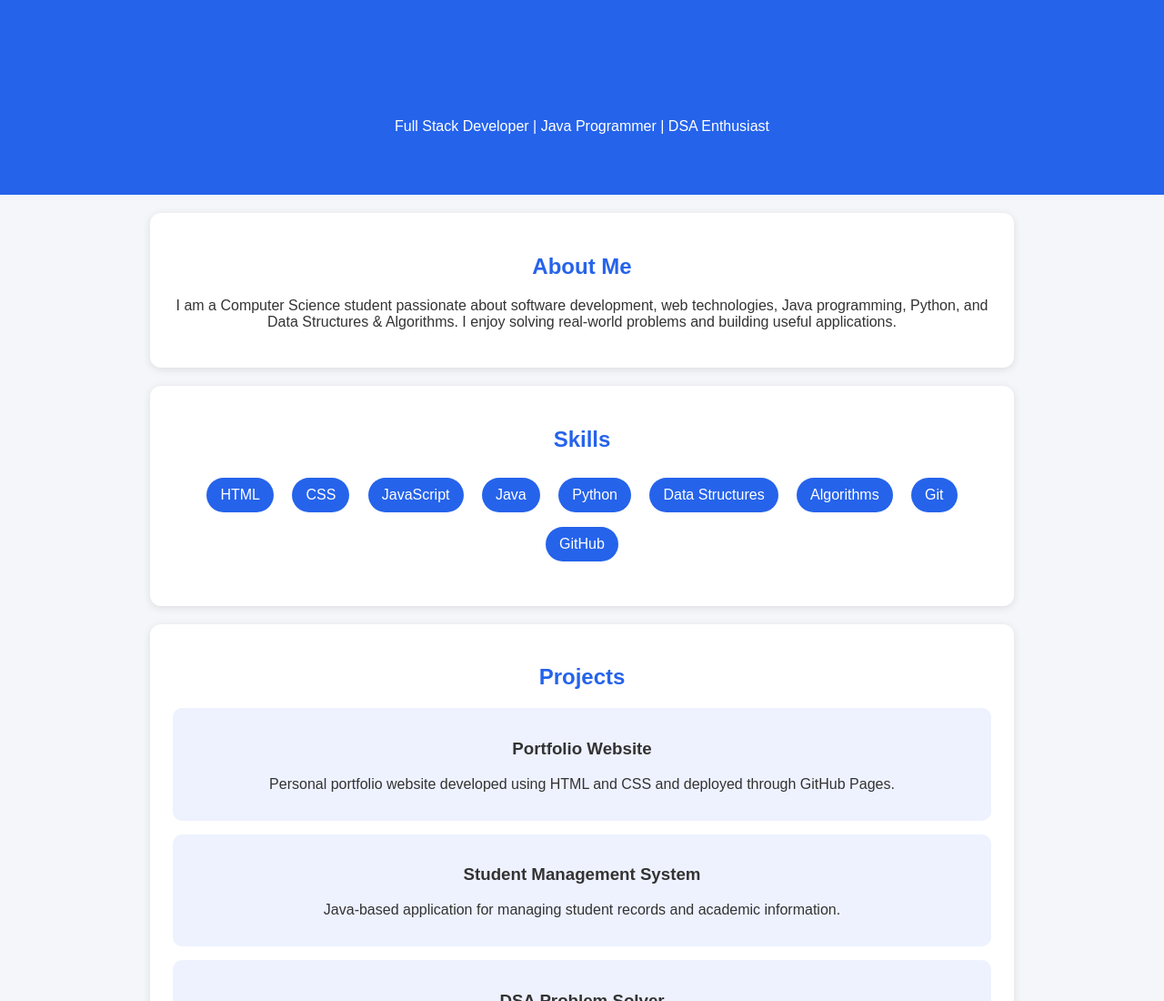
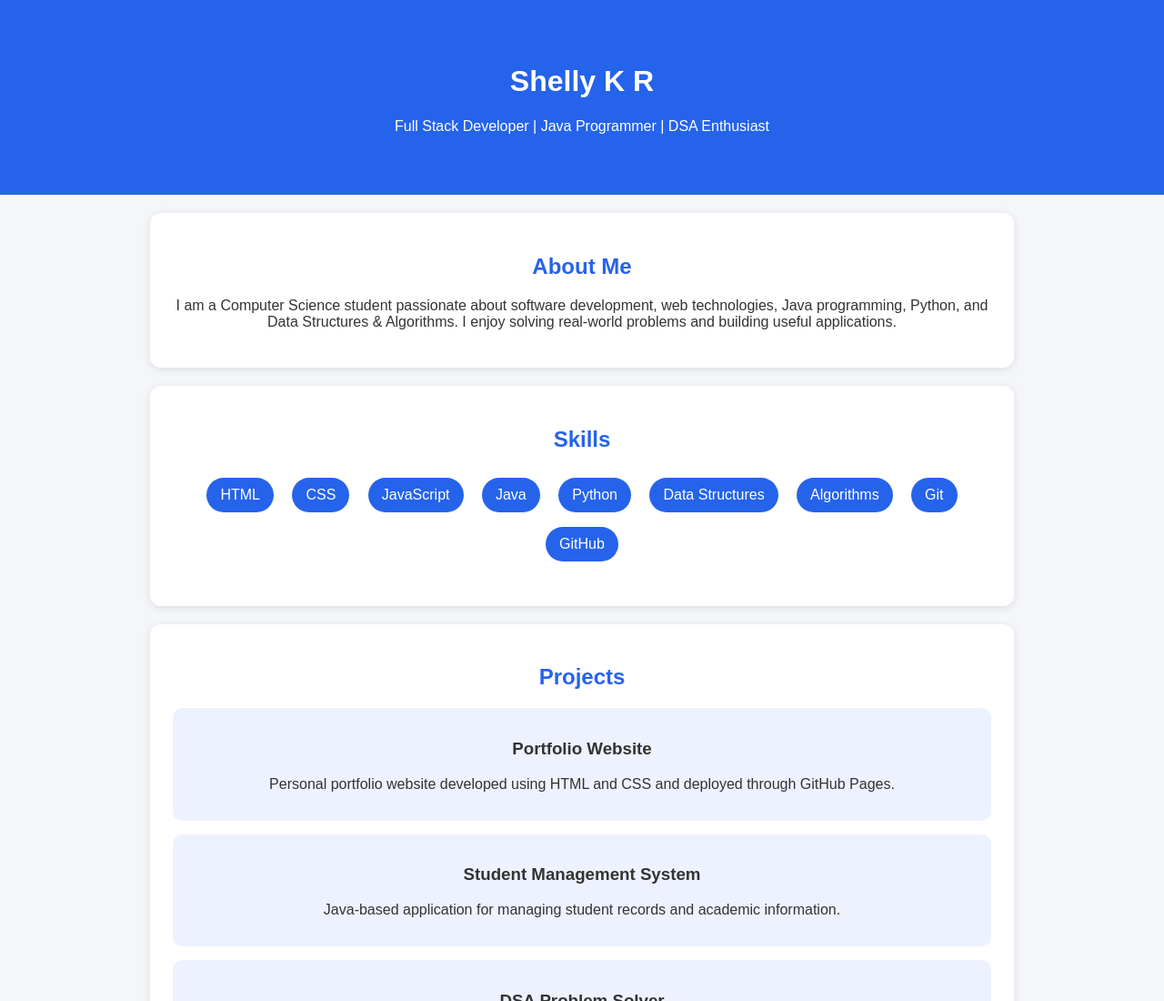
Before and after one commit to 25ad144-SHELLY/personal_portfolio, a plain HTML site: page index.html in a window 1280 px wide. Shown: the top 1100 px of the page at 91% size. Drawn offline with Linux system fonts and the light colour scheme.

Commit message:
Update style.css

```diff
--- a/style.css
+++ b/style.css
@@ -49,6 +49,9 @@ footer {
     margin-top: 20px;
 }
 
-h1, h2 {
+h1 {
+    color: white;
+}
+ h2 {
     color: #2563eb;
 }
```
